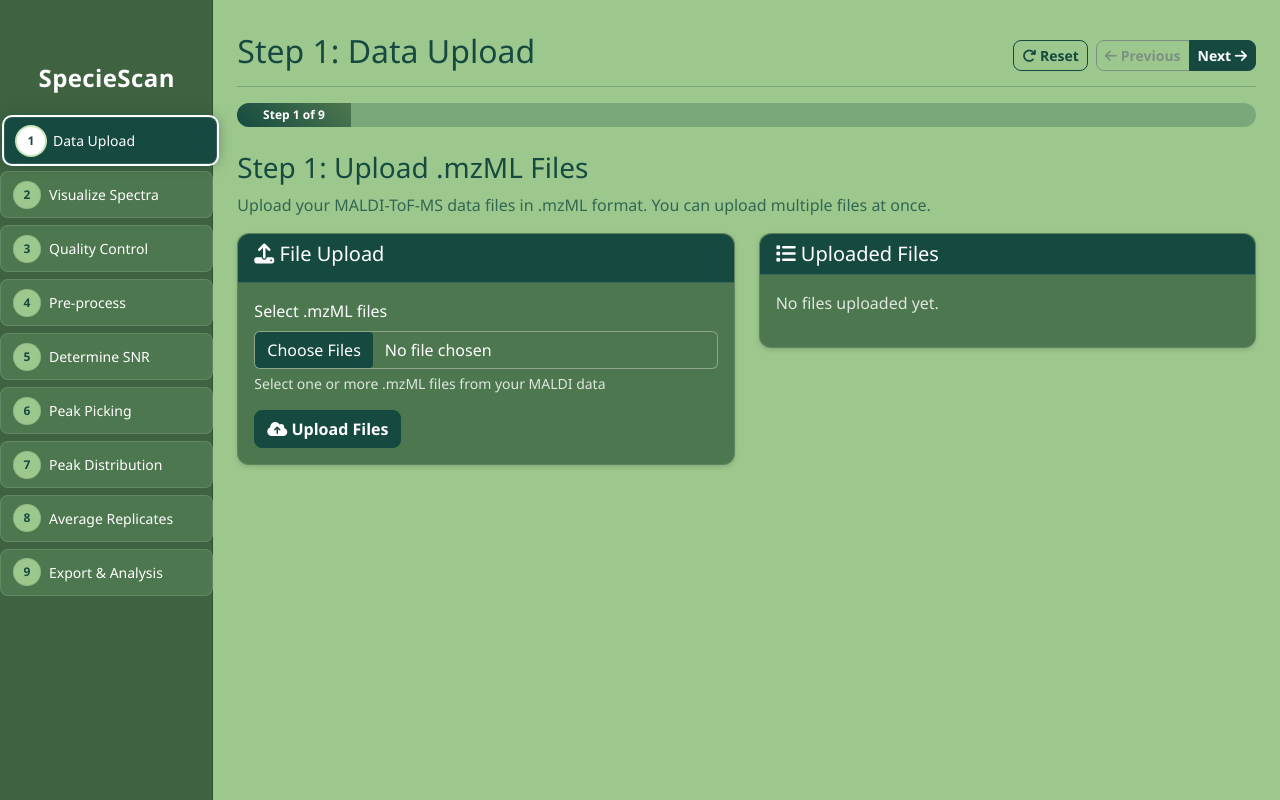
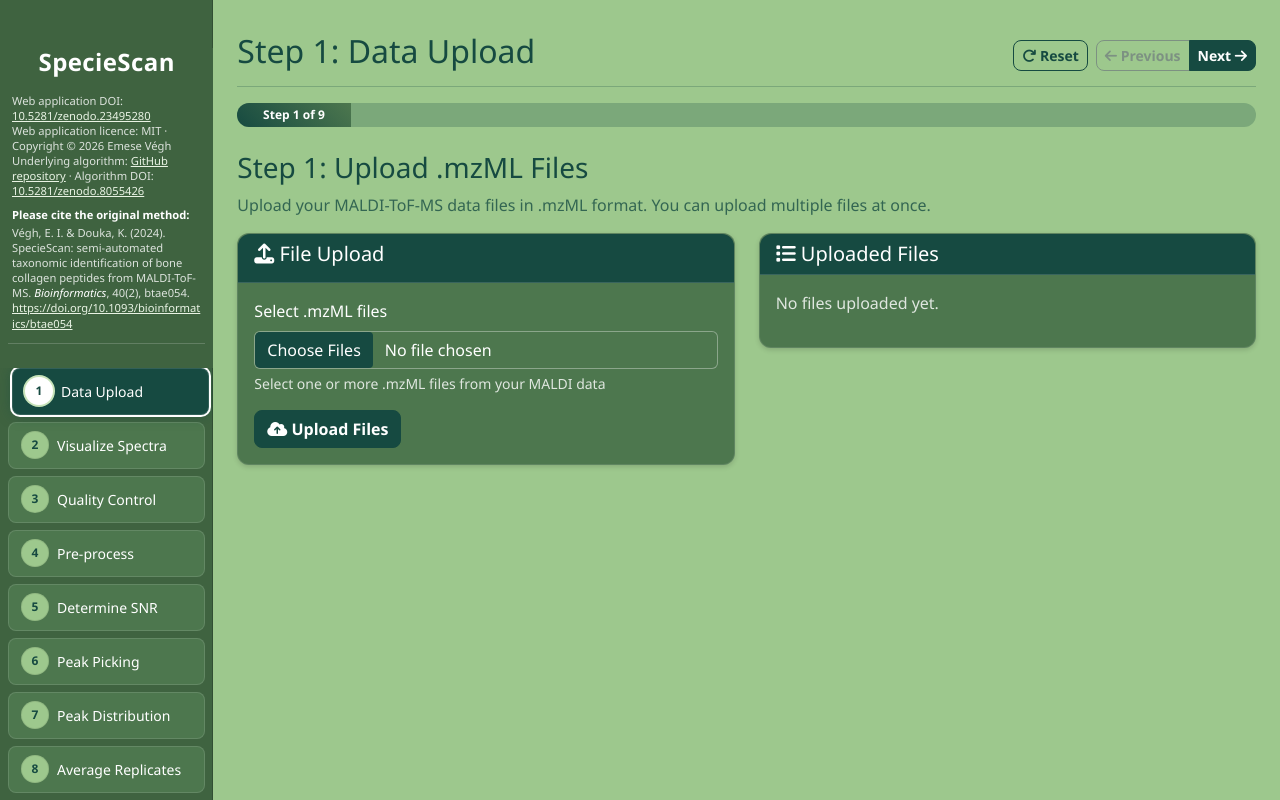
Before and after one commit to mesve/SpecieScan_Web_Application, a Flask app: page / in a window 1280 px wide. Run offline with Flask 3, Linux system fonts and the light colour scheme; data that the repository does not hold is empty; some libraries are stand-ins or nearby versions.

Commit message:
Add persistent sidebar documentation (web app DOI/licence, algorithm repo/DOI, citation); sync README and CITATION

```diff
--- a/static/css/specie_scan.css
+++ b/static/css/specie_scan.css
@@ -93,12 +93,65 @@ h1, h2, h3, h4, h5, h6 {
     padding: 48px 0 0;
     background-color: var(--specie-surface);
     box-shadow: inset -1px 0 0 rgba(0, 0, 0, 0.2);
+    display: flex;
+    flex-direction: column;
+    overflow: hidden;
+}
+
+.sidebar-header {
+    flex: 0 0 auto;
+    padding: 0 0.5rem 0.75rem;
+    background-color: var(--specie-surface);
+}
+
+.sidebar-steps {
+    flex: 1 1 auto;
+    min-height: 0;
+    overflow-y: auto;
+    overflow-x: hidden;
+    padding: 0 0.5rem 1rem;
 }
 
 .sidebar h4 {
     color: #FFFFFF;
     font-weight: 700;
     letter-spacing: 0.4px;
+}
+
+.sidebar-docs {
+    font-size: 0.7rem;
+    line-height: 1.35;
+    color: var(--specie-muted-on-dark);
+    padding: 0 0.25rem 0.75rem;
+    margin: 0 0 0.75rem;
+    border-bottom: 1px solid rgba(255, 255, 255, 0.18);
+    overflow-wrap: anywhere;
+}
+
+.sidebar-docs a {
+    color: #E9F3E4;
+    text-decoration: underline;
+    text-underline-offset: 1px;
+}
+
+.sidebar-docs a:hover {
+    color: #FFFFFF;
+}
+
+.sidebar-docs em {
+    color: #FFFFFF;
+    font-style: italic;
+}
+
+.sidebar-cite {
+    margin-top: 0.55rem;
+}
+
+.sidebar-cite-title {
+    display: block;
+    color: #FFFFFF;
+    font-weight: 600;
+    margin-bottom: 0.15rem;
 }
 
 .sidebar .nav-link {
@@ -674,6 +727,12 @@ main {
         position: static;
         height: auto;
         padding: 1rem 0;
+        display: block;
+        overflow: visible;
+    }
+
+    .sidebar-steps {
+        overflow: visible;
     }
 
     main {
--- a/templates/base.html
+++ b/templates/base.html
@@ -14,10 +14,28 @@
         <div class="row">
             <!-- Left Sidebar - Progress -->
             <nav class="col-md-3 col-lg-2 d-md-block sidebar">
-                <div class="position-sticky pt-3">
-                    <h4 class="text-center mb-4">
+                <div class="sidebar-header">
+                    <h4 class="text-center mb-3">
                         SpecieScan
                     </h4>
+                    <div class="sidebar-docs">
+                        <div>Web application DOI:
+                            <a href="https://doi.org/10.5281/zenodo.23495280" target="_blank" rel="noopener noreferrer">10.5281/zenodo.23495280</a>
+                        </div>
+                        <div>Web application licence: MIT · Copyright © 2026 Emese Végh</div>
+                        <div>Underlying algorithm:
+                            <a href="https://github.com/mesve/SpecieScan_webapplication" target="_blank" rel="noopener noreferrer">GitHub repository</a>
+                            · Algorithm DOI:
+                            <a href="https://doi.org/10.5281/zenodo.8055426" target="_blank" rel="noopener noreferrer">10.5281/zenodo.8055426</a>
+                        </div>
+                        <div class="sidebar-cite">
+                            <span class="sidebar-cite-title">Please cite the original method:</span>
+                            Végh, E. I. &amp; Douka, K. (2024). SpecieScan: semi-automated taxonomic identification of bone collagen peptides from MALDI-ToF-MS. <em>Bioinformatics</em>, 40(2), btae054.
+                            <a href="https://doi.org/10.1093/bioinformatics/btae054" target="_blank" rel="noopener noreferrer">https://doi.org/10.1093/bioinformatics/btae054</a>
+                        </div>
+                    </div>
+                </div>
+                <div class="sidebar-steps">
                     <ul class="nav flex-column">
                         {% for step in range(1, 10) %}
                         <li class="nav-item">
```
Also changed, not shown: README.md, 1 other file.
